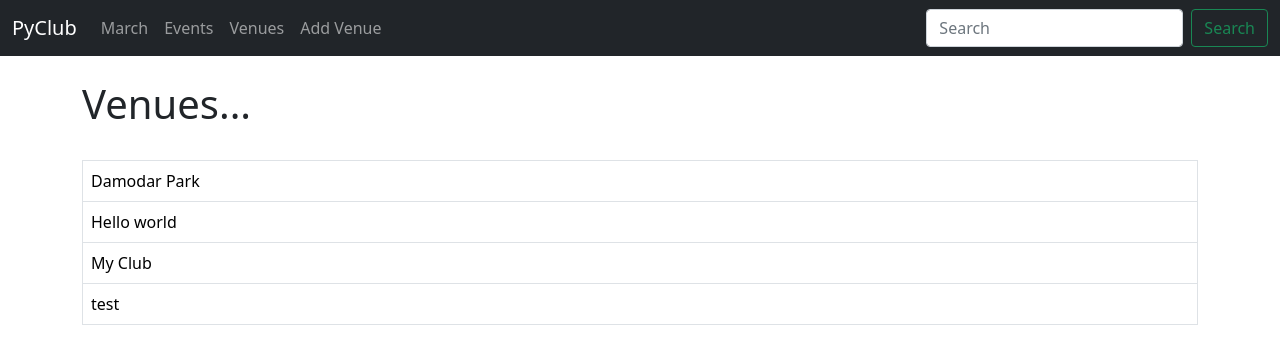
After one commit to MananBhanushali/PyClub, a Django app: page /list_venues in a window 1280 px wide. The commit adds this page. Shown: the top 364 px of the page. Run offline with Django 3.2, Linux system fonts and the light colour scheme; data comes from the database, SQL or seed files in the repository; both versions use the stored data as it was after the commit.

Commit message:
Add Support For Viewing Venues without Admin Page

```diff
--- a/events/templates/events/navbar.html
+++ b/events/templates/events/navbar.html
@@ -13,6 +13,9 @@
           <a class="nav-link" href="{% url 'list-events' %}">Events</a>
         </li>
         <li class="nav-item">
+          <a class="nav-link" href="{% url 'list-venues' %}">Venues</a>
+        </li>
+        <li class="nav-item">
           <a class="nav-link" href="{% url 'add-venue' %}">Add Venue</a>
         </li>
       </ul>
--- /dev/null
+++ b/events/templates/events/venue.html
@@ -0,0 +1,26 @@
+{% extends 'events/base.html' %}
+
+{% block content %}
+
+<style>
+    td a {
+      text-decoration: none;
+      color: #000000;
+    }
+</style>
+
+    <h1>Venues...</h1>
+
+    <br/>
+
+    <table class="table table-hover table-bordered">
+        {% for venue in venue_list %}
+
+            <tr><td><a href="{% url 'show-venue' venue.id %}">
+                <div>{{ venue }}</div>
+            </a></td></tr>
+
+        {% endfor %}
+    </table>
+
+{% endblock %}
--- a/events/urls.py
+++ b/events/urls.py
@@ -6,4 +6,6 @@ urlpatterns = [
     path('<int:year>/<str:month>/', views.home, name="home"),
     path('events', views.all_events, name="list-events"),
     path('add_venue', views.add_venue, name="add-venue"),
+    path('list_venues', views.list_venues, name="list-venues"),
+    path('show_venue/<venue_id>', views.show_venue, name="show-venue"),
 ]
--- a/events/views.py
+++ b/events/views.py
@@ -2,9 +2,21 @@ from django.shortcuts import render
 import calendar
 from calendar import HTMLCalendar
 from datetime import datetime
-from .models import Event
+from .models import Event, Venue
 from .forms import VenueForm
 from django.http import HttpResponseRedirect
+
+
+def show_venue(request, venue_id):
+    venue = Venue.objects.get(pk=venue_id)
+    return render(request, 'events/show_venue.html',
+                  {'venue': venue})
+
+
+def list_venues(request):
+    venue_list = Venue.objects.all()
+    return render(request, 'events/venue.html',
+                  {'venue_list': venue_list})
 
 
 def add_venue(request):
@@ -21,7 +33,7 @@ def add_venue(request):
         if "submitted" in request.GET:
             submitted = True
 
-    return render(request, "events/add_venue.html", {"form": form, "submitted": submitted},)
+    return render(request, "events/add_venue.html", {"form": form, "submitted": submitted}, )
 
 
 def all_events(request):
```
Also changed, not shown: events/templates/events/show_venue.html (added, +23 -0 lines), db.sqlite3.
